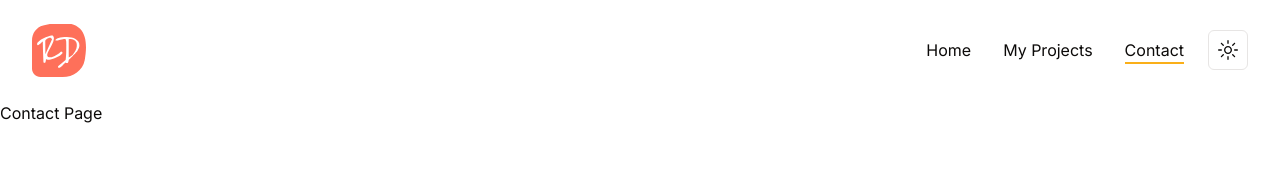
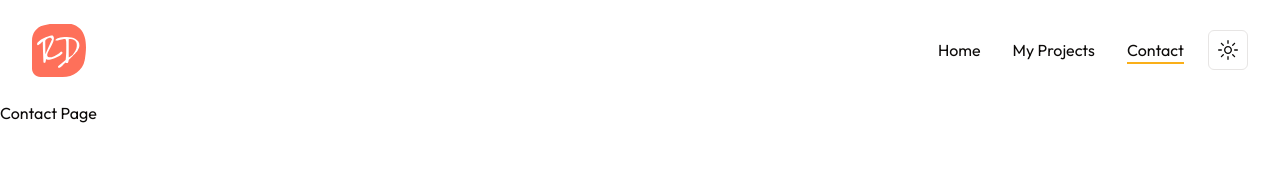
Before and after one commit to GCarido/my-portfolio, a Next.js app: page /contact in a window 1280 px wide. Shown: the top 191 px of the page. Built offline with nearby package versions, Linux system fonts and the light colour scheme.

Commit message:
Change font to outfit

```diff
--- a/app/layout.jsx
+++ b/app/layout.jsx
@@ -1,4 +1,4 @@
-import { Inter } from "next/font/google";
+import { Outfit } from "next/font/google";
 import "./globals.css";
 
 import Header from "@/components/Header";
@@ -7,7 +7,7 @@
 import { ThemeProvider } from "@/components/ThemeProvider";
 
 
-const inter = Inter({ subsets: ["latin"] });
+const outfit = Outfit({ subsets: ["latin"] });
 
 export const metadata = {
   title: "Create Next App",
@@ -17,7 +17,7 @@
 export default function RootLayout({ children }) {
   return (
     <html lang="en" suppressHydrationWarning>
-      <body className={inter.className}>
+      <body className={outfit.className}>
         <ThemeProvider attribute="class" defaultTheme="light">
           <Header />
           {children}
```
